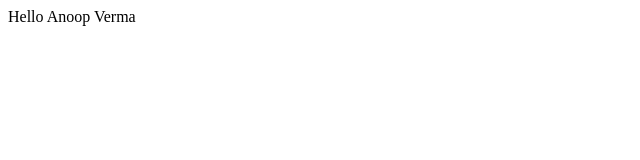
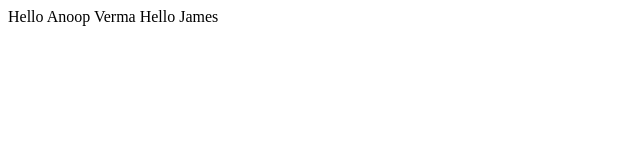
Before and after one commit to anooptwinspark/anoop, a plain HTML site: page index.html in a window 1280 px wide. Shown: the whole page, without its empty margins (0-640 px from the left). Drawn offline with Linux system fonts and the light colour scheme.

Commit message:
Update index.html

```diff
--- a/index.html
+++ b/index.html
@@ -5,5 +5,6 @@
 </head>
 <body>
 Hello Anoop Verma
+Hello James
 </body>
 </html>
```
